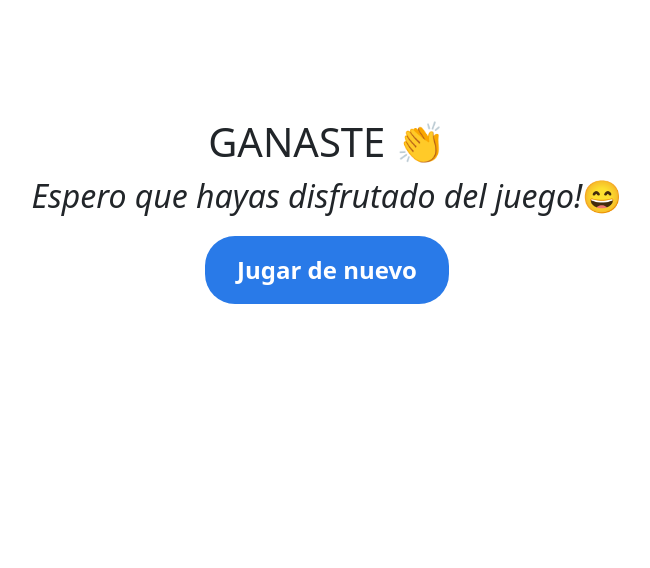
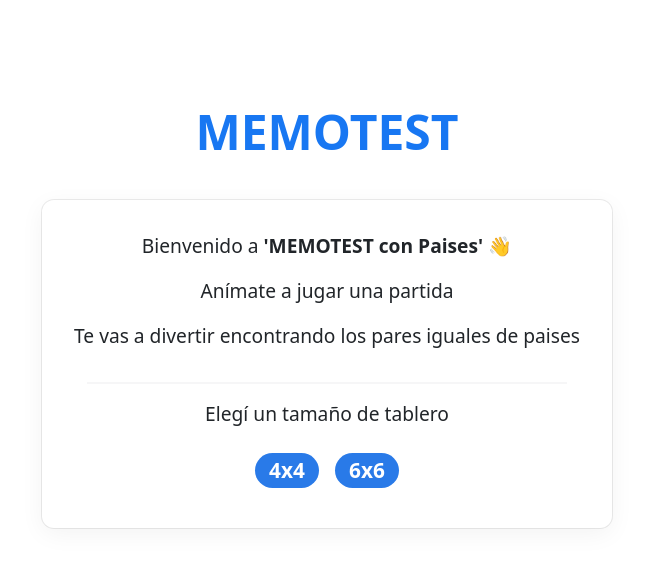
Before and after one commit to nicolasdemaio/unq-ui-nicolas-de-maio-trabajo-final, a React (Create React App) app: page /done in a window 1280 px wide. Shown: the top 568 px of the page, without its empty margins (313-963 px from the left). Built offline with nearby package versions, Linux system fonts and the light colour scheme.

Commit message:
se reemplazo modal por una screen

```diff
--- a/src/App.jsx
+++ b/src/App.jsx
@@ -2,7 +2,6 @@ import './App.css';
 import GameScreen from "./components/screens/GameScreen";
 import {Route, Routes} from "react-router-dom";
 import HomeScreen from "./components/screens/HomeScreen";
-import EndedGame from "./components/screens/EndedGame";
 
 function App() {
     return (
@@ -10,7 +9,6 @@ function App() {
             <Routes>
                 <Route path='/' element={<HomeScreen/>}/>
                 <Route path='/play' element={<GameScreen/>}/>
-                <Route path='/done' element={<EndedGame/>}/>
                 <Route path="*" element={<HomeScreen/>}/>
             </Routes>
         </div>
--- /dev/null
+++ b/src/components/atoms/WinnerModal.jsx
@@ -0,0 +1,44 @@
+import {Button, Modal} from "react-bootstrap";
+import {useEffect, useState} from "react";
+import {useNavigate} from "react-router-dom";
+
+const WinnerModal = ({resetGame, isWinner}) => {
+
+    const navigate = useNavigate()
+
+    const [show, setShow] = useState(false);
+
+    useEffect(() => {
+        setShow(isWinner)
+    }, [isWinner])
+
+    const handleClose = () => setShow(false);
+
+    const handlePlayAgain = () => {
+        setShow(false)
+        resetGame()
+    }
+    const handleGoHome = () => {
+        setShow(false)
+        navigate('/')
+    }
+
+    return(
+        <Modal show={show} onHide={handleClose}>
+            <Modal.Header>
+                <Modal.Title>Ganaste 👏</Modal.Title>
+            </Modal.Header>
+            <Modal.Body>Woohoo, has ganado esta ronda!</Modal.Body>
+            <Modal.Footer>
+                <Button variant="secondary" onClick={handlePlayAgain}>
+                    Jugar de nuevo
+                </Button>
+                <Button variant="primary" onClick={handleGoHome}>
+                    Ir al inicio
+                </Button>
+            </Modal.Footer>
+        </Modal>
+    )
+}
+
+export default WinnerModal
--- a/src/components/screens/EndedGame.css
+++ /dev/null
@@ -1,39 +0,0 @@
-.ended-container {
-    display: flex;
-    flex-direction: column;
-    align-items: center;
-    padding-top: 7rem;
-}
-
-.ended-title {
-    font-size: 2.5rem;
-}
-
-
-.ended-subtitle-container {
-    display: flex;
-    font-size: 2rem;
-}
-
-.ended-subtitle {
-    font-style: italic;
-}
-
-
-.ended-button {
-    font-size: 1.5rem;
-    border: none;
-    background-color: #297ae8;
-    color: white;
-    font-weight: bold;
-    padding: 1rem 2rem;
-    border-radius: 30px;
-    transition-duration: 0.2s;
-}
-
-.ended-button:hover {
-    background-color: #1658e5;
-    transition-duration: 0.2s;
-    cursor: pointer;
-    box-shadow: rgba(0, 0, 0, 0.05) 0px 6px 24px 0px, rgba(0, 0, 0, 0.08) 0px 0px 0px 1px;
-}
--- a/src/components/screens/EndedGame.jsx
+++ /dev/null
@@ -1,22 +0,0 @@
-import {useNavigate} from "react-router-dom";
-import './EndedGame.css'
-
-const EndedGame = () => {
-
-    const navigate = useNavigate()
-
-    return (
-        <div className='ended-container'>
-            <div className='ended-title'>GANASTE 👏</div>
-            <p className='ended-subtitle-container'>
-                <div className='ended-subtitle'>Espero que hayas disfrutado del juego!</div>
-                😄
-            </p>
-            <button className='ended-button' onClick={() => navigate('/play')}>
-                Jugar de nuevo
-            </button>
-        </div>
-    )
-}
-
-export default EndedGame
--- a/src/components/screens/GameScreen.jsx
+++ b/src/components/screens/GameScreen.jsx
@@ -1,16 +1,16 @@
 import './GameScreen.css'
 import gameCountries from "../../assets/countries";
 import {useEffect, useState} from "react";
-import {useLocation, useNavigate} from "react-router-dom";
+import {useLocation} from "react-router-dom";
 import Board from "../molecules/Board";
-import {Modal, Button} from 'react-bootstrap'
+import {Button} from 'react-bootstrap'
+import WinnerModal from "../atoms/WinnerModal";
 
 const GameScreen = () => {
-    const navigate = useNavigate()
+
     const [countries, setCountries] = useState([])
 
-    const {state} = useLocation()
-    const {uniqueCards} = state
+    const {uniqueCards} = useLocation().state
 
     const randomizeArray = anArray => {
         for (let i = anArray.length - 1; i > 0; i--) {
@@ -30,12 +30,7 @@ const GameScreen = () => {
     const [disableCards, setDisableCards] = useState(false)
     const [isWinner, setIsWinner] = useState(false)
 
-    const checkIfIsWinner = () => {
-        if (points === (uniqueCards - 1)) {
-            handleShow()
-            setIsWinner(true)
-        }
-    }
+    const checkIfIsWinner = () => (points === (uniqueCards - 1)) ? setIsWinner(true) : null
 
     const resetCards = () => {
         setSelectedCard({})
@@ -56,14 +51,7 @@ const GameScreen = () => {
         }
     }
 
-    const handleChoice = (name, number) => {
-        selectedCard.name ? checkIfMatch(name, number) : setSelectedCard({name, number})
-    }
-
-    const [show, setShow] = useState(false);
-
-    const handleClose = () => setShow(false);
-    const handleShow = () => setShow(true);
+    const handleChoice = (name, number) => selectedCard.name ? checkIfMatch(name, number) : setSelectedCard({name, number})
 
     const resetGame = () => {
         resetCards()
@@ -72,31 +60,9 @@ const GameScreen = () => {
         setCardsToReset(Array(uniqueCards*2 - 0 + 1).fill().map((_, idx) => 0 + idx))
     }
 
-    const handlePlayAgain = () => {
-        setShow(false)
-        resetGame()
-    }
-    const handleGoHome = () => {
-        setShow(false)
-        navigate('/')
-    }
-
     return (
         <div className='gamescreen-container'>
-            <Modal show={show} onHide={handleClose}>
-                <Modal.Header>
-                    <Modal.Title>Ganaste</Modal.Title>
-                </Modal.Header>
-                <Modal.Body>Woohoo, has ganado esta ronda!</Modal.Body>
-                <Modal.Footer>
-                    <Button variant="secondary" onClick={handlePlayAgain}>
-                        Jugar de nuevo
-                    </Button>
-                    <Button variant="primary" onClick={handleGoHome}>
-                        Ir al inicio
-                    </Button>
-                </Modal.Footer>
-            </Modal>
+            <WinnerModal resetGame={resetGame} isWinner={isWinner}/>
             <p className='gamescreen-title'>Tablero en juego ({(uniqueCards === 8) ? '4x4' : (uniqueCards === 18) ? '6x6' : ''})</p>
             <Board cards={countries} handleChoice={handleChoice} cardsToReset={cardsToReset}
                    disable={disableCards} amountOfUniqueCards={uniqueCards}/>
--- a/src/components/screens/HomeScreen.css
+++ b/src/components/screens/HomeScreen.css
@@ -32,14 +32,21 @@
     width: 95%;
 }
 
+.board-selection {
+    display: flex;
+    flex-direction: row;
+}
+
 .play-button {
+    margin: 0.5rem;
+    width: 4rem;
+    height: 2.2rem;
+    border-radius: 20px;
     background-color: #297ae8;
     color: white;
     font-size: 1.3rem;
     font-weight: bold;
     border: none;
-    padding: 0.8rem 1.6rem;
-    border-radius: 8px;
     transition-duration: 0.2s;
 }
 
--- a/src/components/screens/HomeScreen.jsx
+++ b/src/components/screens/HomeScreen.jsx
@@ -14,15 +14,17 @@ const HomeScreen = () => {
                 <p>Anímate a jugar una partida</p>
                 <p>Te vas a divertir encontrando los pares iguales de paises</p>
                 <hr className='divider-line'/>
-                <p>¿Querés intentarlo?</p>
+                <p>Elegí un tamaño de tablero</p>
+                <div className='board-selection'>
                     <button className='play-button' onClick={() => {
                         navigate('/play', {state: {uniqueCards: 8}})
-                }}>Jugar 4x4
+                    }}>4x4
                     </button>
                     <button className='play-button' onClick={() => {
                         navigate('/play', {state: {uniqueCards: 18}})
-                }}>Jugar 6x6
+                    }}>6x6
                     </button>
+                </div>
             </p>
         </div>
 
```
Lines whose indentation alone changed are shown as unchanged.
